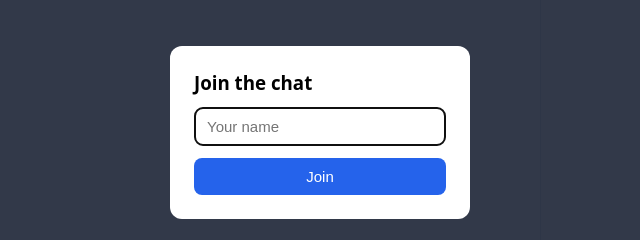
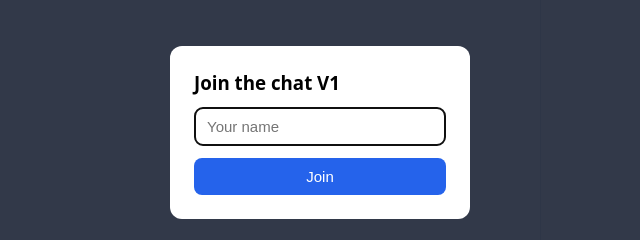
Before and after one commit to thirumalai004/jenkins-docker-demo, a website: page public/index.html in a window 1280 px wide. Shown: the part 268-508 px from the top of the page, 320-960 px from the left. Drawn offline with nearby package versions, Linux system fonts and the light colour scheme; no server answers.

Commit message:
change V1

```diff
--- a/public/index.html
+++ b/public/index.html
@@ -33,7 +33,7 @@
 </head>
 <body>
 <div id="login"><div>
-  <h3 style="margin:0">Join the chat</h3>
+  <h3 style="margin:0">Join the chat V1</h3>
   <input id="nameInput" placeholder="Your name" maxlength="20" autofocus>
   <button id="joinBtn">Join</button>
 </div></div>
```
